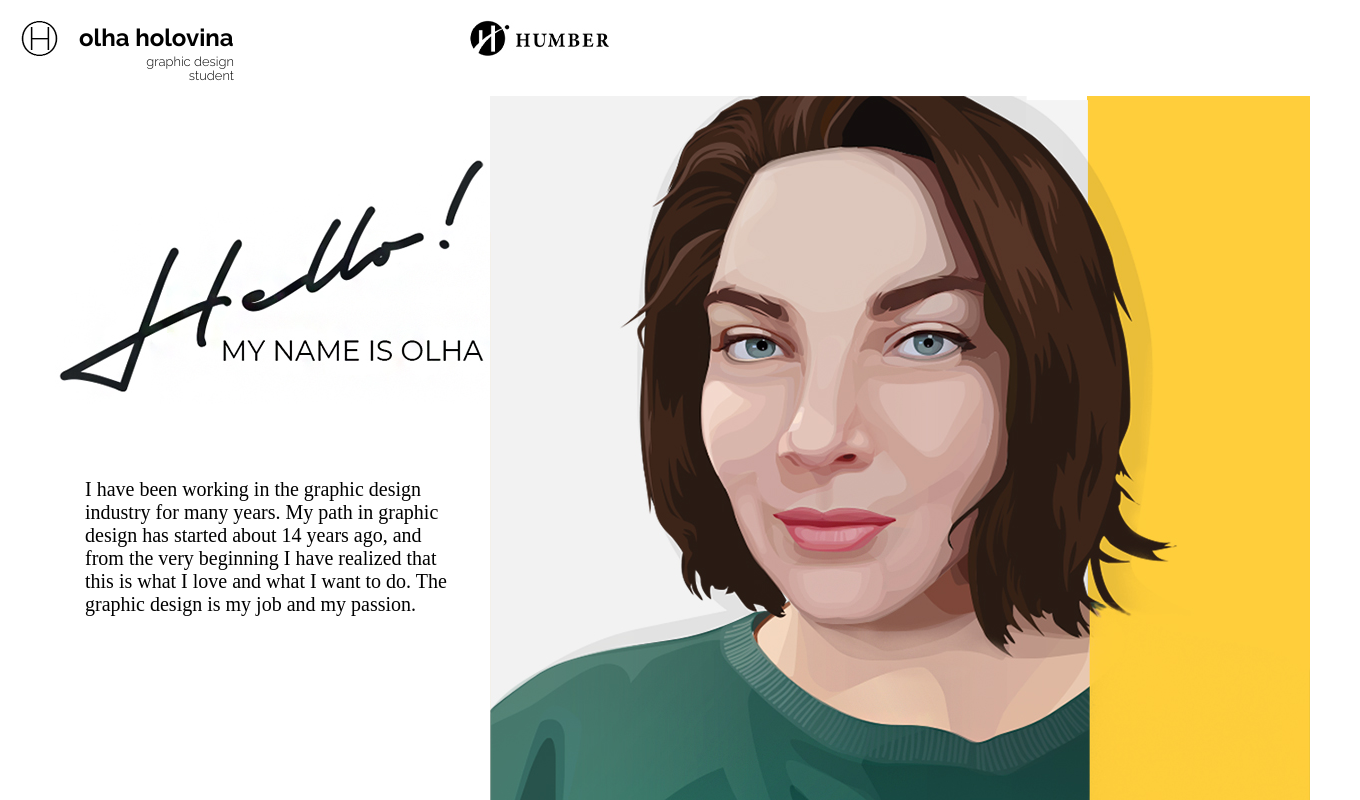
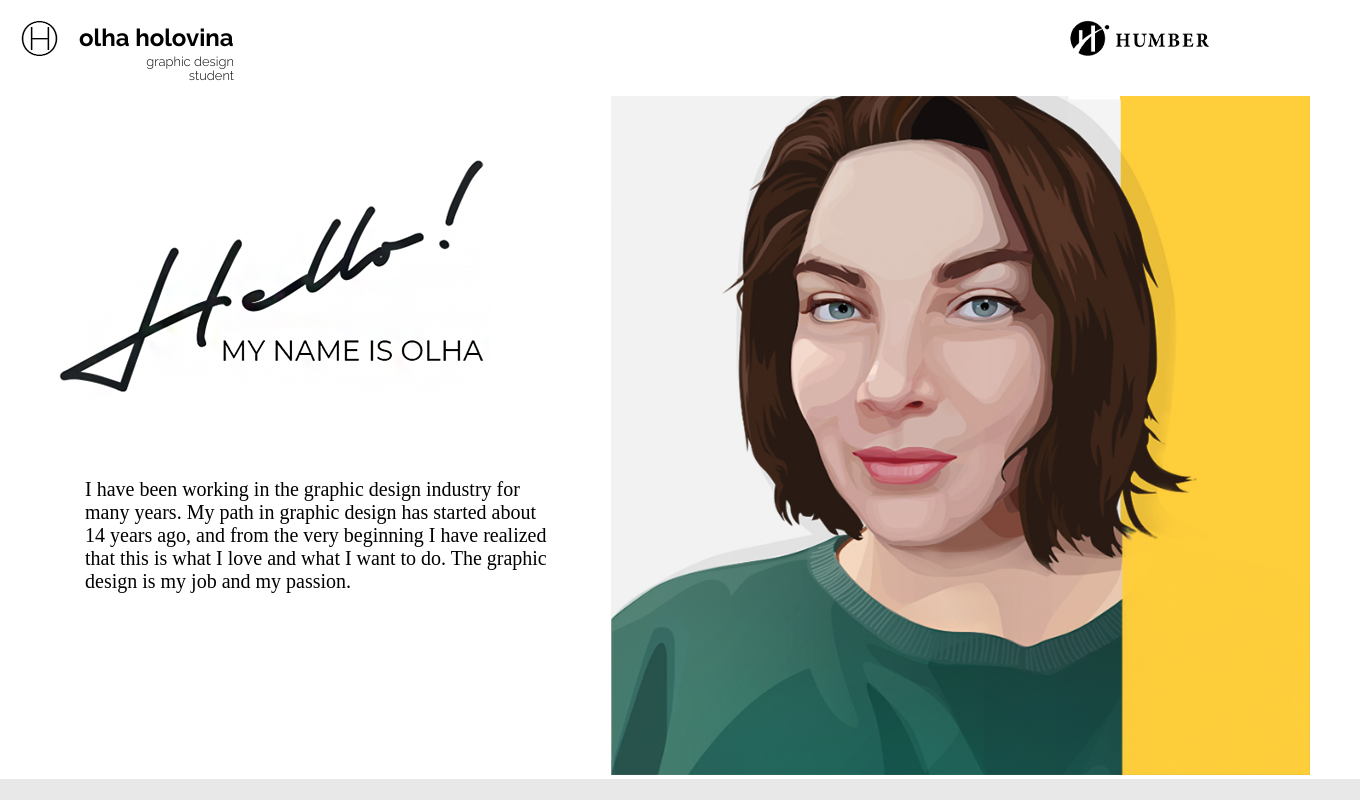
Before and after one commit to OlhaHolovina/react-components-assifnment-1, a React (Create React App) app: page / in a window 1280 px wide. Shown: the top 800 px of the page, 1360 px wide, since content can reach past the window. Built offline with nearby package versions, Linux system fonts and the light colour scheme.

Commit message:
img and header styles fix

```diff
--- a/src/components/Footer/style.css
+++ b/src/components/Footer/style.css
@@ -5,6 +5,7 @@ footer {
   padding-left: 80px;
   text-transform: uppercase;
   color: #2b2b2c;
+  width: 100%;
 }
 
 #footer-contacts {
--- a/src/components/Header/style.css
+++ b/src/components/Header/style.css
@@ -1,5 +1,5 @@
 .header-section {
-  width: 50%;
+  width: 100%;
   padding: 20px 20px 0 20px;
 }
 
--- a/src/components/ProfileImg/ProfileImg.js
+++ b/src/components/ProfileImg/ProfileImg.js
@@ -1,9 +1,10 @@
 import profileImg from '../../img/olha_holovina_pict.jpg';
+import './style.css'
 
 function ProfileImg() {
   return (
     <aside>
-      <img src={profileImg} alt="Olha Holovina" />
+      <img src={profileImg} alt="Olha Holovina" className='profile-img' />
     </aside>
   );
 }
--- a/src/components/ProfileImg/style.css
+++ b/src/components/ProfileImg/style.css
@@ -0,0 +1,5 @@
+.profile-img {
+  max-width: 100%;
+  object-fit: contain;
+  padding-left: 30px;
+}
```
